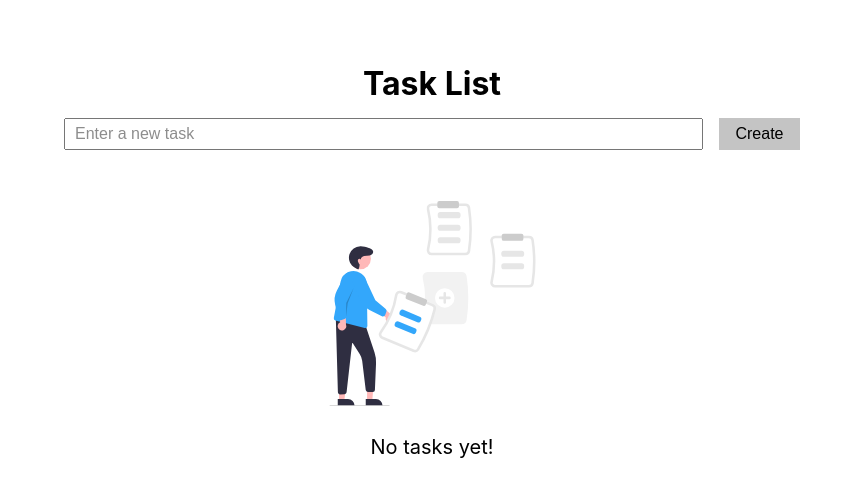
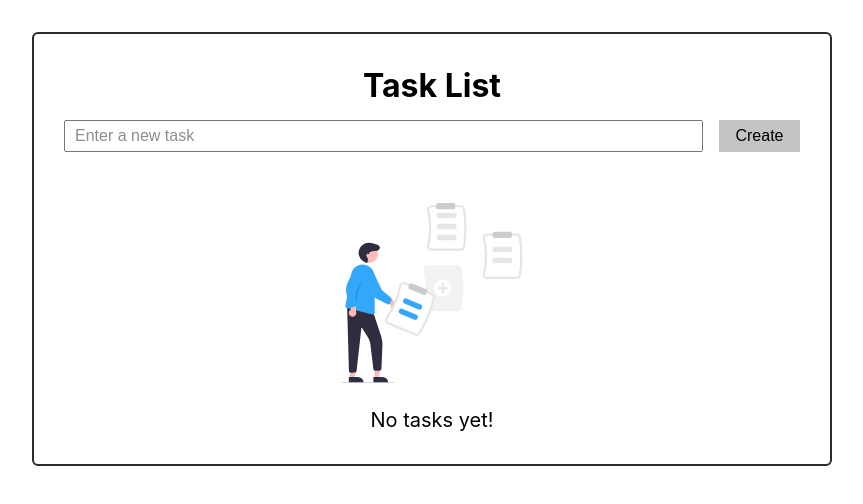
Before and after one commit to jambalong/react-todo-app, a React (Vite) app: page / in a window 1280 px wide. Shown: the top 504 px of the page, without its empty margins (208-1071 px from the left). Built offline with nearby package versions, Linux system fonts and the light colour scheme.

Commit message:
Change box-sizing to border-box for a bit more accuracy

```diff
--- a/src/pages/TaskPage/TaskPage.css
+++ b/src/pages/TaskPage/TaskPage.css
@@ -4,6 +4,7 @@
 * {
   margin: 0;
   padding: 0;
+  box-sizing: border-box;
 }
 
 .task-page-container {
@@ -11,12 +12,15 @@
   flex-direction: column;
   align-items: center;
   padding: 32px;
+  border: 2px solid rgb(42, 42, 42);
+  max-width: 800px;
+  margin: auto;
+  border-radius: 6px;
 }
 
 .header {
   font-size: 32px;
-  max-width: 736px;
-  width: 100%;
+  width: 736px;
   height: 39px;
   text-align: center;
   margin-bottom: 15px;
--- a/src/pages/TaskPage/components/EmptyTasks.css
+++ b/src/pages/TaskPage/components/EmptyTasks.css
@@ -1,6 +1,12 @@
+.empty-tasks-container {
+  display: flex;
+  flex-direction: column;
+  align-items: center;
+}
+
 .empty-tasks-graphic {
-  width: 375px;
-  height: 205px;
+  width: 400px;
+  height: 230px;
   padding: 25px;
 }
 
@@ -8,4 +14,5 @@
   text-align: center;
   font-size: 20px;
   font-weight: 400;
+  width: 124px;
 }
--- a/src/pages/TaskPage/components/TaskInput.css
+++ b/src/pages/TaskPage/components/TaskInput.css
@@ -1,6 +1,5 @@
 .task-input-container {
-  max-width: 736px;
-  width: 100%;
+  width: 736px;
   height: 32px;
   display: flex;
   gap: 16px;
--- a/src/pages/TaskPage/components/TaskList.css
+++ b/src/pages/TaskPage/components/TaskList.css
@@ -1,6 +1,5 @@
 .task-list-container {
-  max-width: 736px;
-  width: 100%;
+  width: 736px;
 }
 
 .task-list {
```
